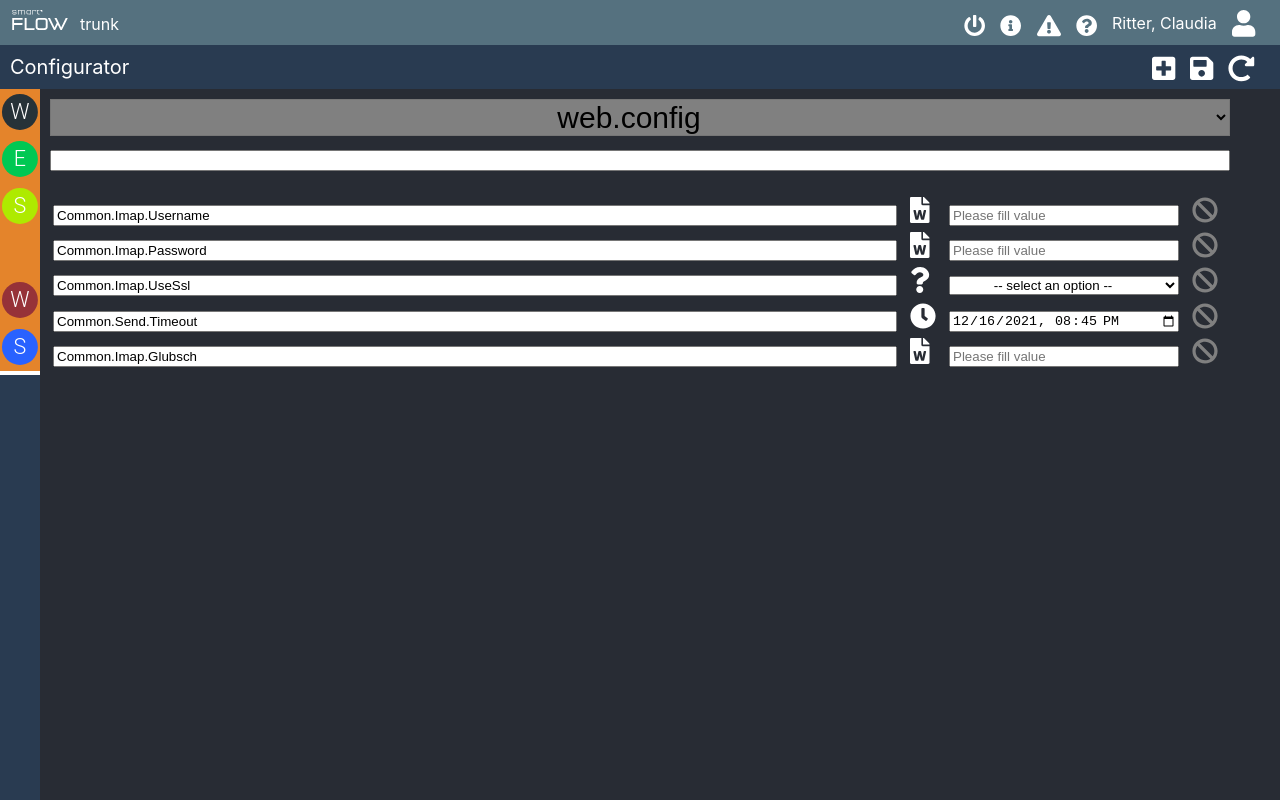
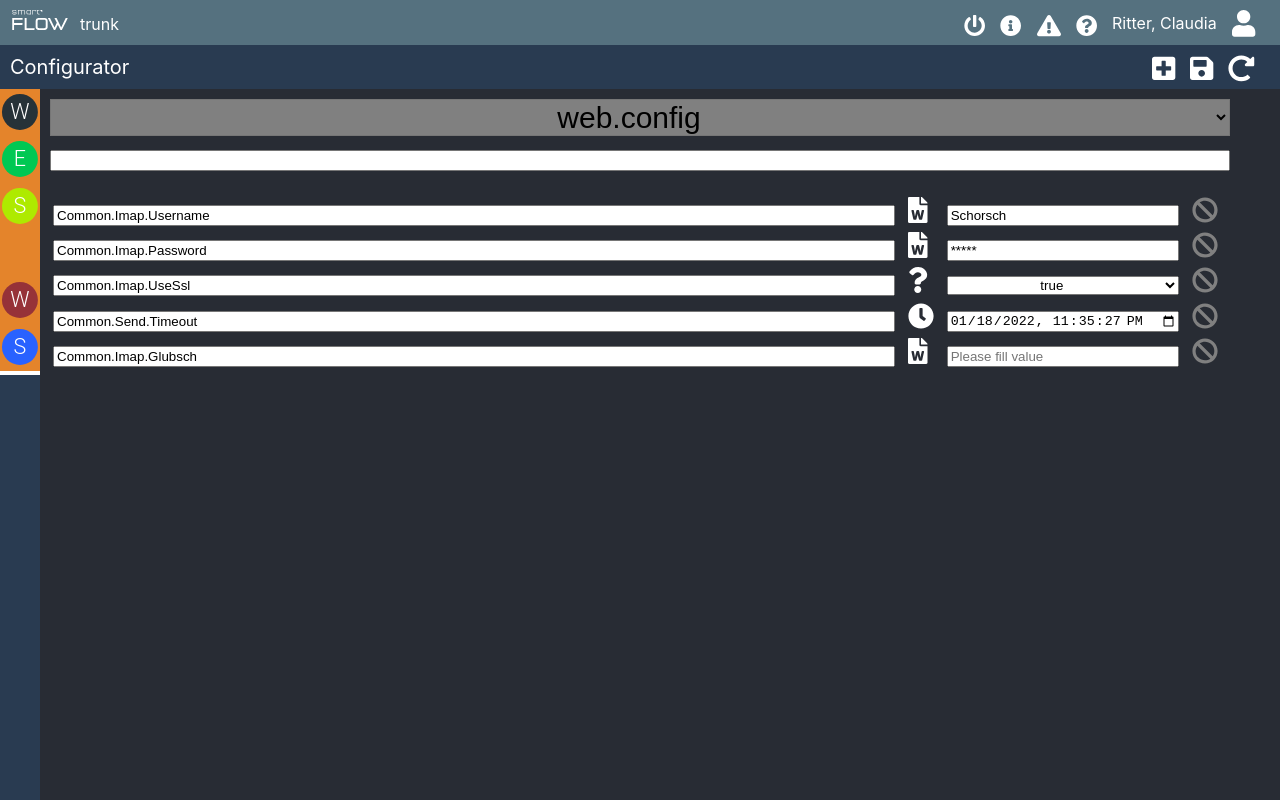
Before and after one commit to deBabbbe/ReactConfigurator, a React (Create React App) app: page / in a window 1280 px wide. Shown: the top 800 px of the page. Built offline with nearby package versions, Linux system fonts and the light colour scheme; some icons are missing.

Commit message:
(Default)Values for Entries possible

```diff
--- a/src/Components/Configurator.tsx
+++ b/src/Components/Configurator.tsx
@@ -32,7 +32,7 @@ export default function Configurator(props: ConfiguratorProps) {
     }
 
     const addEntry = () => {
-        const entryToInsert = { config: filterText, type: Constants.CONFIG_TYPES.STRING, key: uuid() }
+        const entryToInsert = { config: filterText, type: Constants.CONFIG_TYPES.STRING, key: uuid(), value: "" }
         setData([...data, entryToInsert])
         setFilterText("")
         setFilteredData([...data, entryToInsert])
--- a/src/Components/Entries.tsx
+++ b/src/Components/Entries.tsx
@@ -10,7 +10,7 @@ type EntriesProps = {
 export default function Entries(props: EntriesProps) {
     return <> {
         props.data.map(entry => {
-            return <Entry key={entry.key} id={entry.key} config={entry.config} type={entry.type} removeEntry={props.removeEntry}></Entry>
+            return <Entry key={entry.key} id={entry.key} value={entry.value} config={entry.config} type={entry.type} removeEntry={props.removeEntry}></Entry>
         })
     }</>;
 }
--- a/src/Components/Entry.tsx
+++ b/src/Components/Entry.tsx
@@ -8,10 +8,11 @@ type EntryProps = {
     removeEntry: (key: string) => void;
     id: string;
     config: string;
+    value: string;
 }
 
 export default function Entry(props: EntryProps) {
-    const { tag, icon } = getContentDependingOnType(props.type)
+    const { tag, icon } = getContentDependingOnType(props.type, props.value);
 
     const removeEntry = () => {
         props.removeEntry(props.id)
@@ -23,7 +24,11 @@ export default function Entry(props: EntryProps) {
                 <td><input defaultValue={props.config} /></td>
                 <td title={props.type}>{icon}</td>
                 <td className="entryTag">{tag}</td>
-                <td><span id="removeButton" onClick={removeEntry}><FontAwesomeIcon icon={faBan} title="Löschen" /></span></td>
+                <td>
+                    <span id="removeButton" onClick={removeEntry}>
+                        <FontAwesomeIcon icon={faBan} title="Löschen" />
+                    </span>
+                </td>
             </tr>
         </tbody >
     );
--- a/src/Components/Helper/BoolSelector.tsx
+++ b/src/Components/Helper/BoolSelector.tsx
@@ -1,7 +1,11 @@
 import React from 'react';
 
-export default function BoolSelector() {
-    return <select defaultValue=" -- select an option -- ">
+type BoolSelectorProps = {
+    value: string
+}
+
+export default function BoolSelector(props: BoolSelectorProps) {
+    return <select defaultValue=" -- select an option -- " value={props.value}>
         <option> -- select an option -- </option>
         <option>true</option>
         <option>false</option>
--- a/src/Components/Helper/EntryHelper.tsx
+++ b/src/Components/Helper/EntryHelper.tsx
@@ -14,19 +14,19 @@ type EntryContentResult = {
     icon: JSX.Element;
 }
 
-export default function getContentDependingOnType(type: string): EntryContentResult {
+export default function getContentDependingOnType(type: string, value: string): EntryContentResult {
     let tag;
     let icon;
     if (type === Constants.CONFIG_TYPES.BOOL) {
-        tag = <BoolSelector></BoolSelector>
+        tag = <BoolSelector value={value}></BoolSelector>
         icon = <FontAwesomeIcon icon={faQuestion} />
     }
     else if (type === Constants.CONFIG_TYPES.DATETIME) {
-        tag = <input type="datetime-local" defaultValue={getDate()}></input>
+        tag = <input type="datetime-local" defaultValue={getDate()} value={value}></input>
         icon = <FontAwesomeIcon icon={faClock} />
     }
     else {
-        tag = <input placeholder="Please fill value"></input>
+        tag = <input placeholder="Please fill value" value={value}></input>
         icon = <FontAwesomeIcon icon={faFileWord} />
     }
     return { tag, icon };
--- a/src/DataTypes/ConfigEntries.ts
+++ b/src/DataTypes/ConfigEntries.ts
@@ -2,9 +2,10 @@ export interface configEntry {
     config: string,
     type: string,
     key: string
+    value: string
 }
 
 export interface fileConfigEntry {
     fileName: string,
-    configs: configEntry[]
+    configs: configEntry[],
 }
--- a/src/loadedConfigs.json
+++ b/src/loadedConfigs.json
@@ -4,19 +4,23 @@
         "configs": [
             {
                 "config": "Common.Imap.Username",
-                "type": "string"
+                "type": "string",
+                "value": "Schorsch"
             },
             {
                 "config": "Common.Imap.Password",
-                "type": "string"
+                "type": "string",
+                "value": "*****"
             },
             {
                 "config": "Common.Imap.UseSsl",
-                "type": "bool"
+                "type": "bool",
+                "value": true
             },
             {
                 "config": "Common.Send.Timeout",
-                "type": "DateTime"
+                "type": "DateTime",
+                "value": "2022-01-18T23:35:27"
             },
             {
                 "config": "Common.Imap.Glubsch",
@@ -37,7 +41,12 @@
             },
             {
                 "config": "EmailImporter.Imap.UseSsl",
-                "type": "bool"
+                "type": "bool",
+                "value": false
+            },
+            {
+                "config": "EmailImporter.Importer.ImportTime",
+                "type": "DateTime"
             }
         ]
     },
```
